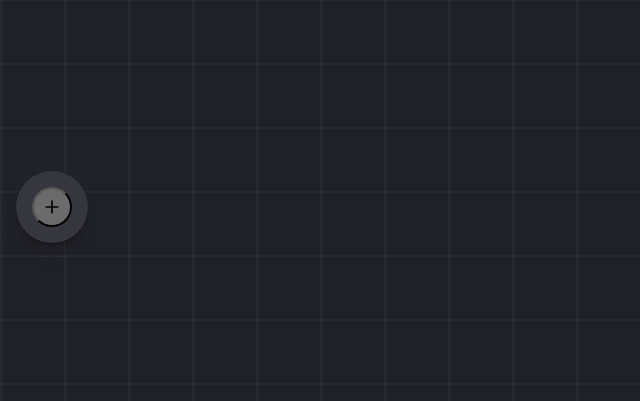
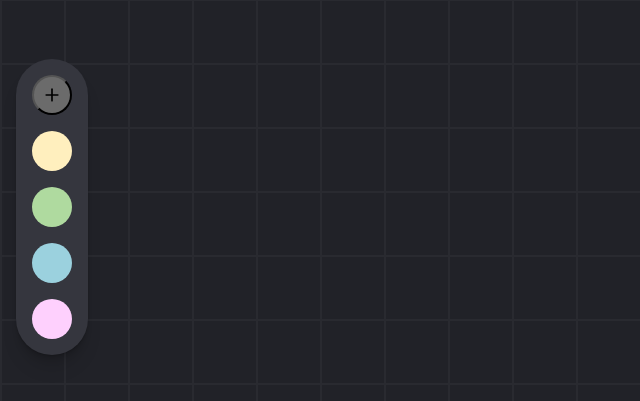
Before and after one commit to Ramonprog/notes-ts, a React (Vite) app: page / in a window 1280 px wide. Shown: the part 193-594 px from the top of the page, without its empty margins (0-640 px from the left). Built offline with nearby package versions, Linux system fonts and the light colour scheme.

Commit message:
feat: adicionando card com cor selecionada

```diff
--- a/src/components/AddButton.tsx
+++ b/src/components/AddButton.tsx
@@ -1,13 +1,31 @@
 import { Plus } from "lucide-react";
 import { colorsOptions } from "../source/database/colors";
 import { useNotes } from "../context/NotesContext";
+import { Color } from "./Color";
+import { useState } from "react";
+import { Colors } from "../types";
 
 export function AddButton() {
   const { addNote } = useNotes();
+  const [selectedColor, setSelectedColor] = useState<Colors | null>(null);
+
+  function handleAddCard() {
+    if (!selectedColor) {
+      return alert("Please select a color");
+    }
+    addNote(selectedColor);
+  }
+
+  return (
+    <>
+      <button id="add-btn" onClick={handleAddCard}>
+        <Plus size={20} />
+      </button>
+      {colorsOptions.map((color) => (
+        <Color key={color.id} color={color} handleAddColor={setSelectedColor} />
+      ))}
+    </>
 
 
-
-  return <button id="add-btn" onClick={() => addNote(colorsOptions[0])}>
-    <Plus size={20} />
-  </button>;
+  )
 }
--- /dev/null
+++ b/src/components/Color.tsx
@@ -0,0 +1,17 @@
+import { Colors } from "../types";
+
+interface ColorProps {
+  color: Colors;
+  handleAddColor: (color: Colors) => void;
+}
+
+export function Color({ color, handleAddColor }: ColorProps) {
+
+  return (
+    <div
+      onClick={() => handleAddColor(color)}
+      className="color"
+      style={{ backgroundColor: color.colorHeader }}
+    ></div>
+  );
+}
--- a/src/components/Controls.tsx
+++ b/src/components/Controls.tsx
@@ -1,3 +1,4 @@
+
 import { AddButton } from "./AddButton";
 
 export function Controls() {
--- a/src/context/NotesContext.tsx
+++ b/src/context/NotesContext.tsx
@@ -8,11 +8,20 @@ export const NotesProvider: React.FC<{ children: ReactNode }> = ({ children }) =
   const [notes, setNotes] = useState<NotesData[]>([]);
 
   const addNote = (colors: Colors) => {
+
+    const spacing = 50;
+
+    // Calcule a nova posição
+    const newPosition = {
+      x: notes.length * spacing,
+      y: notes.length * spacing,
+    };
+
     const newNote: NotesData = {
       $id: notes.length + 1,
       body: '',
       colors,
-      position: { x: 0, y: 0 },
+      position: newPosition,
     };
     setNotes((prevNotes) => [...prevNotes, newNote]);
   };
--- a/src/index.css
+++ b/src/index.css
@@ -97,7 +97,14 @@ textarea:focus {
     transition: 0.3s;
 }
 
-#add-btn:hover {
-    height: 45px;
-    width: 45px;
+
+
+.color {
+    background-color: grey;
+    height: 40px;
+    width: 40px;
+    border-radius: 50%;
+
+    cursor: pointer;
+    transition: 0.3s;
 }
```
